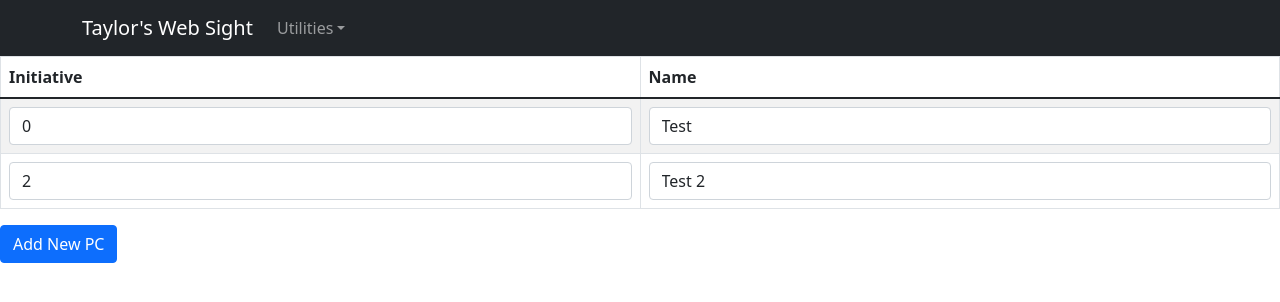
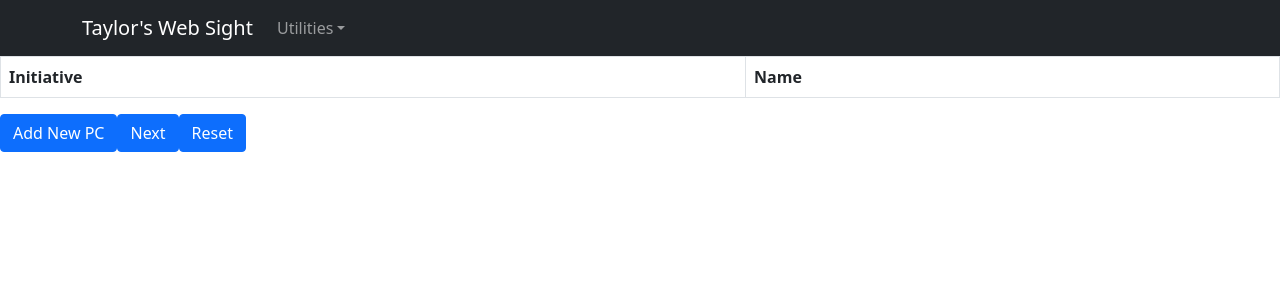
Before and after one commit to trgrote/dnd, a React (Create React App) app: page /turnOrder in a window 1280 px wide. Shown: the top 302 px of the page. Built offline with nearby package versions, Linux system fonts and the light colour scheme.

Commit message:
Add Next and Reset buttons

```diff
--- a/src/routes/initiative/TurnOrder.js
+++ b/src/routes/initiative/TurnOrder.js
@@ -1,4 +1,4 @@
-import React, { useState } from 'react';
+import React, { useEffect, useState } from 'react';
 import { Button, Table } from 'react-bootstrap';
 import Record from './Record';
 
@@ -16,23 +16,45 @@ const TurnOrder = () => {
     ]);
 
     // Rows
-    const [pcList, setPCList] = useState([
-        {
-            id: 0,
-            name: "Test",
-            initiative: 0
-        },
-        {
-            id: 1,
-            name: "Test 2",
-            initiative: 2
+    const [pcList, setPCList] = useState([]);
+
+    const [currentPCID, setCurrentPCID] = useState();
+
+    const sortPCList = (list) => {
+        return list.slice().sort((a, b) => {
+            const sortValue = b.initiative - a.initiative;
+
+            // Fallback to id if the initiatives are the same
+            return sortValue === 0 ?
+                a.id - b.id :
+                sortValue;
+        });
+    };
+
+    const addNewPC = () => {
+        setPCList([
+            ...pcList,
+            {
+                id: pcList.length > 0 ?
+                    Math.max(...pcList.map(pc => pc.id)) + 1 :
+                    0,
+                name: "New Player",
+                initiative: 0
+            }
+        ]);
+    };
+
+    const goToNextPC = () => {
+        if (pcList.length === 0) {
+            return;
         }
-    ]);
 
-    const [currentPCID, setCurrentPCID] = useState(pcList.find(pc => true).id);
+        const currentIndex = pcList.findIndex(pc => pc.id === currentPCID);
+        const newIndex = currentIndex !== -1 ?
+            (currentIndex + 1) % pcList.length :
+            0;
 
-    const sortPCList = (list, sortValue) => {
-        return list.slice().sort((a, b) => b[sortValue] - a[sortValue]);
+        setCurrentPCID(pcList[newIndex].id);
     };
 
     return (
@@ -47,7 +69,7 @@ const TurnOrder = () => {
                 </thead>
                 <tbody>
                 {
-                    pcList.map(pc =>
+                    pcList.map((pc, i) =>
                         <Record key={pc.id}
                                 columns={columns}
                                 pcInfo={pc}
@@ -57,24 +79,23 @@ const TurnOrder = () => {
                                         ...pcList.filter(pcInfo => pcInfo.id !== pc.id),
                                         newPCInfo
                                     ];
-                                    setPCList(sortPCList(newPCList, "initiative"));
+                                    setPCList(sortPCList(newPCList));
                                 }}
                         />
                     )
                 }
                 </tbody>
             </Table>
+            <Button onClick={addNewPC}>
+                Add New PC
+            </Button>
+            <Button onClick={goToNextPC}>
+                Next
+            </Button>
             <Button onClick={() =>
-                setPCList([
-                    ...pcList,
-                    {
-                        id: Math.max(...pcList.map(pc => pc.id)) + 1,
-                        name: "New Player",
-                        initiative: 0
-                    }
-                ])
+                setCurrentPCID(pcList.find(pc => true).id)
             }>
-                Add New PC
+                Reset
             </Button>
         </div>
     );
```
